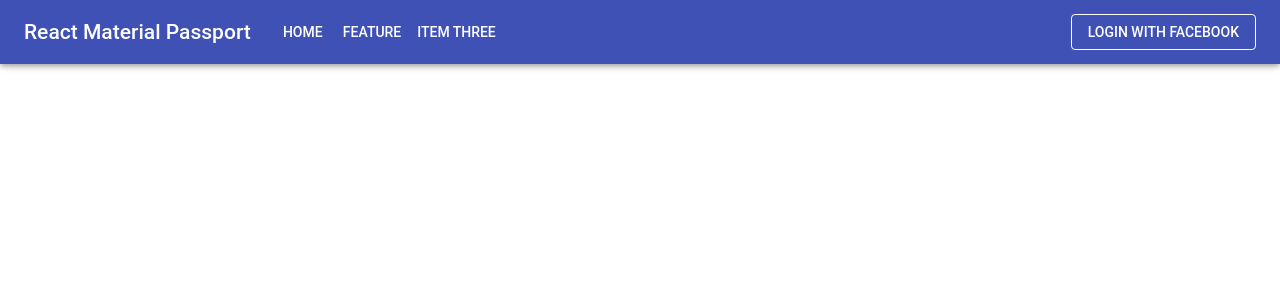
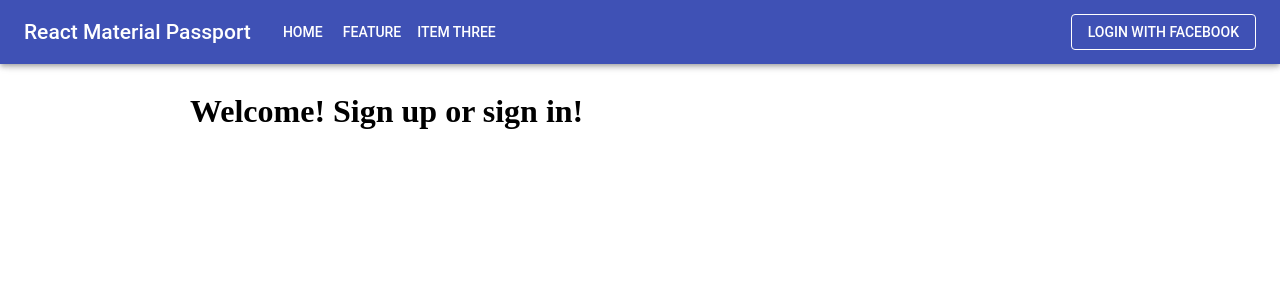
Before and after one commit to nemanjam/react-material-passport, a React (Create React App) app in the folder client/: page / in a window 1280 px wide. Shown: the top 300 px of the page. Built offline with nearby package versions, Linux system fonts and the light colour scheme.

Commit message:
Set main content.

```diff
--- a/client/src/App.js
+++ b/client/src/App.js
@@ -2,6 +2,9 @@ import React, { Component } from 'react';
 import { BrowserRouter as Router, Route, Switch } from 'react-router-dom';
 import { Provider } from 'react-redux';
 import store from './store';
+
+import PropTypes from 'prop-types';
+import { withStyles } from '@material-ui/core/styles';
 
 import Navbar from './components/layout/Navbar';
 import Home from './components/layout/Home';
@@ -9,22 +12,42 @@ import Feature from "./components/private/Feature";
 // import Register from "./components/auth/Register";
 // import Login from "./components/auth/Login";
 
-import "./App.css";
+import './App.css';
+
+const styles = theme => ({
+  layout: {
+    width: "auto",
+    marginLeft: theme.spacing.unit * 3,
+    marginRight: theme.spacing.unit * 3,
+    [theme.breakpoints.up(900 + theme.spacing.unit * 3 * 2)]: {
+      width: 900,
+      marginLeft: "auto",
+      marginRight: "auto"
+    },
+    paddingTop: "64px"
+  }
+});
 
 class App extends Component {
   render() {
+    const { classes } = this.props;
     return (
       <Provider store={store}>
         <Router>
-          <div className="App">
-            <Navbar />
-            <Route exact path="/" component={Home} />
-            <Route path="/feature" component={Feature} />
-            {/* <Route path="/login" component={Login} /> */}
-          </div>
+          <Navbar />
+          <main className={classes.layout}>
+            <Switch>
+              <Route exact path="/" component={Home} />
+              <Route path="/feature" component={Feature} />
+            </Switch>
+          </main>
         </Router>
       </Provider>
     );
   }
 }
-export default App;
+App.propTypes = {
+  classes: PropTypes.object.isRequired
+};
+
+export default withStyles(styles)(App);
--- a/client/src/components/layout/Home.js
+++ b/client/src/components/layout/Home.js
@@ -1,5 +1,5 @@
 import React from 'react';
 
 export default () => {
-  return <h3>Welcome! Sign up or sign in!</h3>;
+  return <h1>Welcome! Sign up or sign in!</h1>;
 };
--- a/client/src/components/private/Feature.js
+++ b/client/src/components/private/Feature.js
@@ -33,7 +33,7 @@ class Feature extends Component {
                     {this.props.message}
                 </Typography>
                 <Typography component="p">
-                Paper can be used to build surface or other elements for your application.
+                    Paper can be used to build surface or other elements for your application.
                 </Typography>
             </Paper>
             </div>
```
